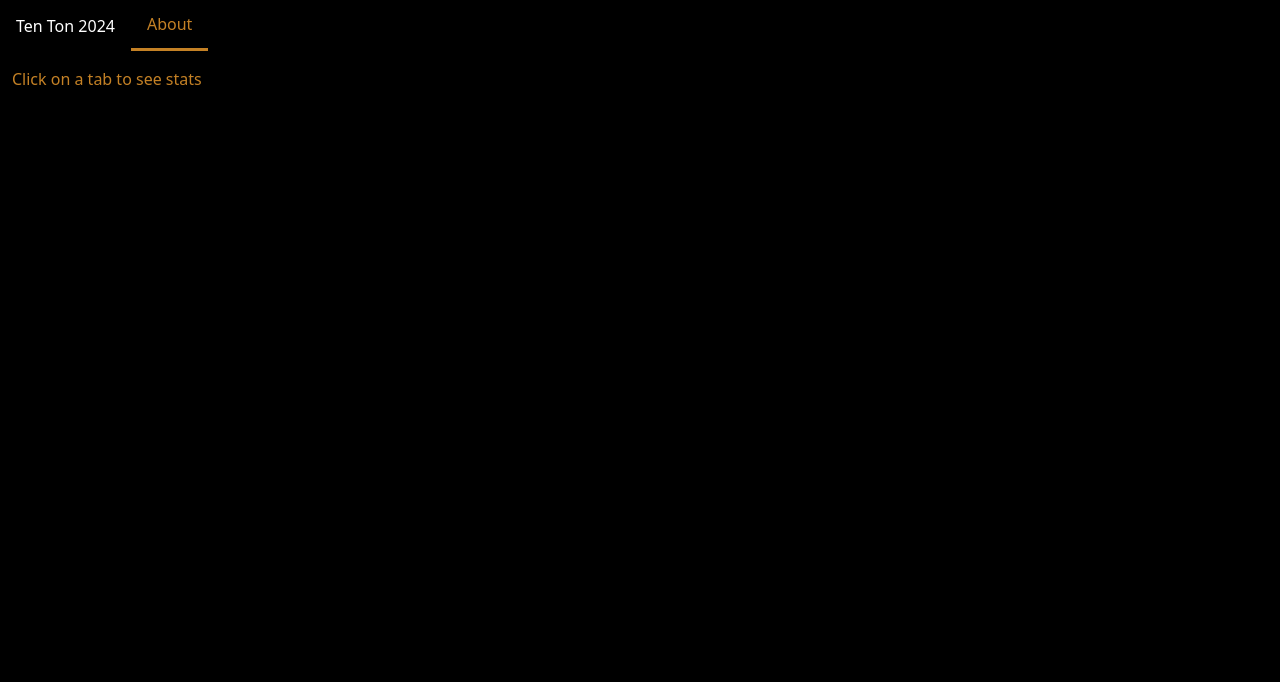
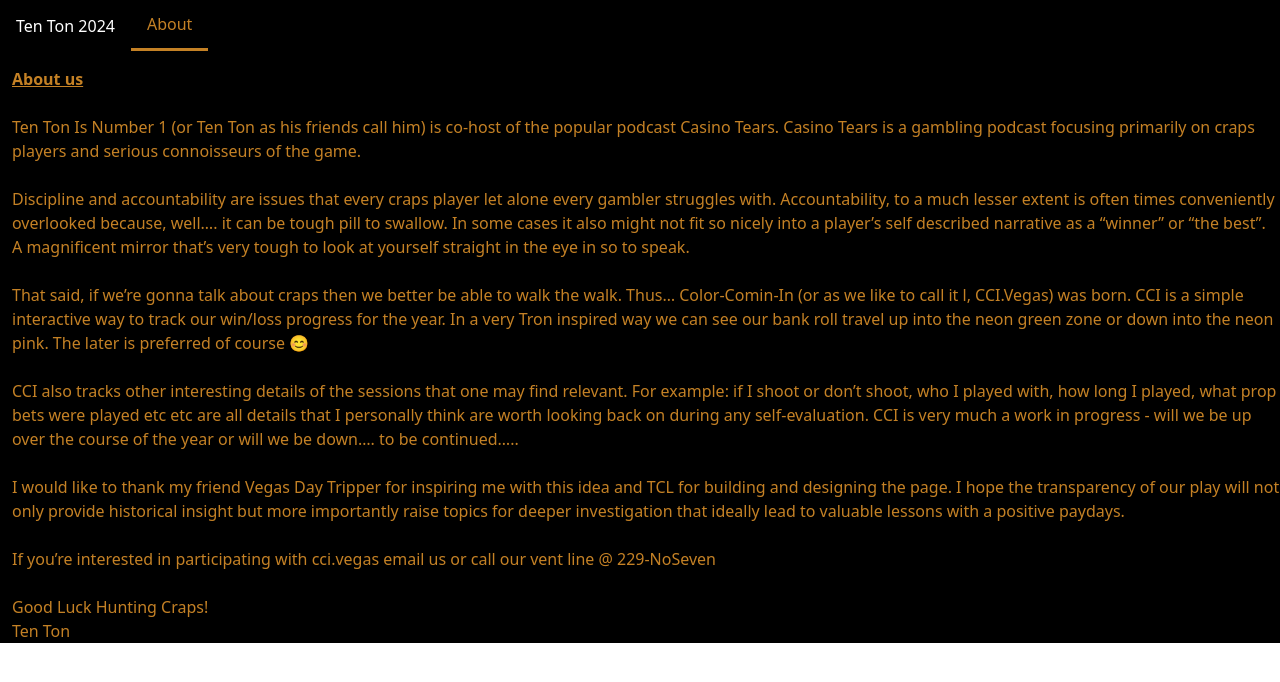
Before and after one commit to TCL735/cci-stats, a React (Create React App) app: page / in a window 1280 px wide. Shown: the top 682 px of the page. Built offline with nearby package versions, Linux system fonts and the light colour scheme.

Commit message:
feat: update colors and add About Us (#10)

```diff
--- a/src/App.tsx
+++ b/src/App.tsx
@@ -44,9 +44,66 @@ export const App = () => {
           activeTab === "About" ? (
             <Tabs.Panel
               value={activeTab}
-              className={`ml-3 pt-4 ${THEME_TEXT_COLOR} h-screen`}
+              className={`ml-3 pt-4 ${THEME_TEXT_COLOR} h-max`}
             >
-              <span>Click on a tab to see stats</span>
+              <div>
+                <h3 className="underline font-extrabold">About us</h3>
+                <br />
+                <p>
+                  Ten Ton Is Number 1 (or Ten Ton as his friends call him) is
+                  co-host of the popular podcast Casino Tears. Casino Tears is a
+                  gambling podcast focusing primarily on craps players and
+                  serious connoisseurs of the game.
+                </p>
+                <br />
+                <p>
+                  Discipline and accountability are issues that every craps
+                  player let alone every gambler struggles with. Accountability,
+                  to a much lesser extent is often times conveniently overlooked
+                  because, well…. it can be tough pill to swallow. In some cases
+                  it also might not fit so nicely into a player’s self described
+                  narrative as a “winner” or “the best”. A magnificent mirror
+                  that’s very tough to look at yourself straight in the eye in
+                  so to speak.
+                </p>
+                <br />
+                <p>
+                  That said, if we’re gonna talk about craps then we better be
+                  able to walk the walk. Thus… Color-Comin-In (or as we like to
+                  call it l, CCI.Vegas) was born. CCI is a simple interactive
+                  way to track our win/loss progress for the year. In a very
+                  Tron inspired way we can see our bank roll travel up into the
+                  neon green zone or down into the neon pink. The later is
+                  preferred of course 😊
+                </p>
+                <br />
+                <p>
+                  CCI also tracks other interesting details of the sessions that
+                  one may find relevant. For example: if I shoot or don’t shoot,
+                  who I played with, how long I played, what prop bets were
+                  played etc etc are all details that I personally think are
+                  worth looking back on during any self-evaluation. CCI is very
+                  much a work in progress - will we be up over the course of the
+                  year or will we be down…. to be continued…..
+                </p>
+                <br />
+                <p>
+                  I would like to thank my friend Vegas Day Tripper for
+                  inspiring me with this idea and TCL for building and designing
+                  the page. I hope the transparency of our play will not only
+                  provide historical insight but more importantly raise topics
+                  for deeper investigation that ideally lead to valuable lessons
+                  with a positive paydays.
+                </p>
+                <br />
+                <p>
+                  If you’re interested in participating with cci.vegas email us
+                  or call our vent line @ 229-NoSeven
+                </p>
+                <br />
+                <p>Good Luck Hunting Craps!</p>
+                <p>Ten Ton</p>
+              </div>
             </Tabs.Panel>
           ) : (
             <Tabs.Panel value={activeTab} className="pt-4">
--- a/src/components/Table.tsx
+++ b/src/components/Table.tsx
@@ -2,6 +2,7 @@ import React, { FC, useContext } from "react";
 import {
   HandleConsecutiveRepeatValueAs,
   NEGATIVE_CURRENCY_TEXT_COLOR,
+  NEUTRAL_TEXT_COLOR,
   POSITIVE_CURRENCY_TEXT_COLOR,
   THEME_TEXT_COLOR,
   TableRowDataType,
@@ -87,7 +88,7 @@ export const TableColumn: FC<TableColumnProps> = ({
       {valuesToPrint.map((value, index) => (
         <div
           key={`${title}-row-${index}`}
-          className={`border-b border-solid border-gray100 last-of-type:border-none h-4 pt-4 pb-10 leading-4 text-ellipsis overflow-hidden ${rowDataColors[index]}`}
+          className={`border-b border-solid border-gray100 last-of-type:border-none h-4 pt-4 pb-14 leading-4 text-ellipsis overflow-hidden ${rowDataColors[index]}`}
         >
           <span className="">{formatter(value)}</span>
         </div>
@@ -129,7 +130,7 @@ export const StatsTableLarge: FC = () => {
   );
 
   return (
-    <div className="grid grid-cols-[minmax(0,_1fr)_minmax(0,_2fr)_minmax(0,_4fr)_minmax(0,_1fr)_minmax(0,_1fr)_minmax(0,_1fr)_minmax(0,_1fr)_minmax(0,_4fr)_minmax(0,_2fr)_minmax(0,_1fr)]">
+    <div className="grid grid-cols-[minmax(0,_2fr)_minmax(0,_1fr)_minmax(0,_2fr)_minmax(0,_2fr)_minmax(0,_2fr)_minmax(0,_2fr)_minmax(0,_2fr)_minmax(0,_1fr)_minmax(0,_2fr)_minmax(0,_4fr)]">
       <TableColumn
         formatter={dateFormatter}
         handleConsecutiveRepeatValueAs="last"
@@ -141,6 +142,14 @@ export const StatsTableLarge: FC = () => {
       />
       <TableColumn
         handleConsecutiveRepeatValueAs="always"
+        title="Program"
+        headerRows={["Total"]}
+        headerRowColors={[""]}
+        rowData={tripPrograms}
+        rowDataColors={locationColors}
+      />
+      <TableColumn
+        handleConsecutiveRepeatValueAs="always"
         title="Location"
         headerRows={[""]}
         headerRowColors={[""]}
@@ -149,7 +158,7 @@ export const StatsTableLarge: FC = () => {
       />
       <TableColumn
         handleConsecutiveRepeatValueAs="always"
-        title="Game Type W/Prop"
+        title="Game Type"
         headerRows={["Total"]}
         headerRowColors={[THEME_TEXT_COLOR]}
         rowData={tripGameTypes}
@@ -196,14 +205,6 @@ export const StatsTableLarge: FC = () => {
       />
       <TableColumn
         handleConsecutiveRepeatValueAs="always"
-        title="Key Takeaways"
-        headerRows={[""]}
-        headerRowColors={[""]}
-        rowData={tripTakeaways}
-        rowDataColors={locationColors}
-      />
-      <TableColumn
-        handleConsecutiveRepeatValueAs="always"
         title="Played With"
         headerRows={[""]}
         headerRowColors={[""]}
@@ -212,10 +213,10 @@ export const StatsTableLarge: FC = () => {
       />
       <TableColumn
         handleConsecutiveRepeatValueAs="always"
-        title="Program"
-        headerRows={["Total"]}
+        title="Key Takeaways"
+        headerRows={[""]}
         headerRowColors={[""]}
-        rowData={tripPrograms}
+        rowData={tripTakeaways}
         rowDataColors={locationColors}
       />
     </div>
@@ -261,12 +262,12 @@ export const StatsTableCompact: FC = () => {
 
   const compactTableDetailRowClassName =
     "flex flex-row justify-start h-auto text-left";
-  const compactTableDetailFieldClassName = "w-[35%] font-bold";
+  const compactTableDetailFieldClassName = `w-[35%] font-bold ${THEME_TEXT_COLOR}`;
   const compactTableDetailDataPointsClassName =
     "flex flex-row justify-start gap-x-3 w-[65%]";
 
   return (
-    <div className={`flex flex-col-reverse ${THEME_TEXT_COLOR}`}>
+    <div className={`flex flex-col-reverse`}>
       {dayTrips.map((dayTrip, tripNumber) => (
         <div
           key={dayTrip[0]}
@@ -278,6 +279,21 @@ export const StatsTableCompact: FC = () => {
               className={`${compactTableDetailDataPointsClassName} ${tripColors[tripNumber]}`}
             >
               {dateFormatter(dayTrip[0])}
+            </span>
+          </div>
+          <div className={compactTableDetailRowClassName}>
+            <span className={compactTableDetailFieldClassName}>Program</span>
+            <span className={compactTableDetailDataPointsClassName}>
+              {dayTrip[1].map((location, index) => (
+                <span
+                  key={`program-${index}`}
+                  className={`${getSessionClassName(
+                    dayTrip[1].length,
+                  )} ${NEUTRAL_TEXT_COLOR}`}
+                >
+                  {getRewardsProgram(location)}
+                </span>
+              ))}
             </span>
           </div>
           <div className={compactTableDetailRowClassName}>
@@ -301,7 +317,9 @@ export const StatsTableCompact: FC = () => {
               {dayTrip[2].map((gameType, index) => (
                 <span
                   key={`gameType-${index}`}
-                  className={getSessionClassName(dayTrip[1].length)}
+                  className={`${getSessionClassName(
+                    dayTrip[1].length,
+                  )} ${NEUTRAL_TEXT_COLOR}`}
                 >
                   {gameType}
                 </span>
@@ -359,9 +377,29 @@ export const StatsTableCompact: FC = () => {
               {dayTrip[5].map((hours, index) => (
                 <span
                   key={`hours-${index}`}
-                  className={getSessionClassName(dayTrip[1].length)}
+                  className={`${getSessionClassName(
+                    dayTrip[1].length,
+                  )} ${NEUTRAL_TEXT_COLOR}`}
                 >
                   {hours}
+                </span>
+              ))}
+            </span>
+          </div>
+
+          <div className={compactTableDetailRowClassName}>
+            <span className={compactTableDetailFieldClassName}>
+              Played With
+            </span>
+            <span className={compactTableDetailDataPointsClassName}>
+              {dayTrip[6].map((playedWith, index) => (
+                <span
+                  key={`playedWith-${index}`}
+                  className={`${getSessionClassName(
+                    dayTrip[1].length,
+                  )} ${NEUTRAL_TEXT_COLOR}`}
+                >
+                  {playedWith}
                 </span>
               ))}
             </span>
@@ -371,40 +409,14 @@ export const StatsTableCompact: FC = () => {
               Key Takeaways
             </span>
             <span className={compactTableDetailDataPointsClassName}>
-              {dayTrip[6].map((takeaways, index) => (
+              {dayTrip[7].map((takeaways, index) => (
                 <span
                   key={`takeaways-${index}`}
-                  className={getSessionClassName(dayTrip[1].length)}
+                  className={`${getSessionClassName(
+                    dayTrip[1].length,
+                  )} ${NEUTRAL_TEXT_COLOR}`}
                 >
                   {takeaways}
-                </span>
-              ))}
-            </span>
-          </div>
-          <div className={compactTableDetailRowClassName}>
-            <span className={compactTableDetailFieldClassName}>
-              Played With
-            </span>
-            <span className={compactTableDetailDataPointsClassName}>
-              {dayTrip[7].map((playedWith, index) => (
-                <span
-                  key={`playedWith-${index}`}
-                  className={getSessionClassName(dayTrip[1].length)}
-                >
-                  {playedWith}
-                </span>
-              ))}
-            </span>
-          </div>
-          <div className={compactTableDetailRowClassName}>
-            <span className={compactTableDetailFieldClassName}>Program</span>
-            <span className={compactTableDetailDataPointsClassName}>
-              {dayTrip[1].map((location, index) => (
-                <span
-                  key={`program-${index}`}
-                  className={getSessionClassName(dayTrip[1].length)}
-                >
-                  {getRewardsProgram(location)}
                 </span>
               ))}
             </span>
--- a/src/types.ts
+++ b/src/types.ts
@@ -5,8 +5,8 @@ export type DayTrip = [
   Array<number>, // Buy In
   Array<number>, // Color Up
   Array<number>, // Session Time (Hours)
+  Array<string>, // Played With
   Array<string>, // Key Takeaways
-  Array<string>, // Played With
 ];
 export type HandleConsecutiveRepeatValueAs = "first" | "last" | "always";
 export type TableRowDataType = string | number;
@@ -50,9 +50,12 @@ export const WYNN = "Wynn";
 export const NEGATIVE_LINE_COLOR_VALUE = "#FF10F0";
 export const POSITIVE_LINE_COLOR = "#39FF14";
 export const THEME_COLOR_VALUE = "#C48125";
+export const NEUTRAL_COLOR_VALUE = "#C5C5C5";
+export const TOOLTIP_COLOR_VALUE = "#3B3B3B";
 
 export const NEGATIVE_CURRENCY_TEXT_COLOR = "text-[#FF10F0]";
 export const POSITIVE_CURRENCY_TEXT_COLOR = "text-[#39FF14]";
 export const THEME_TEXT_COLOR = "text-[#C48125]";
+export const NEUTRAL_TEXT_COLOR = "text-[#C5C5C5]";
 export const THEME_TOOLTIP_COLOR = "bg-[#C48125]";
 export const SELECTED_BORDER_STYLE = "border-b-[0.2rem] border-[#C48125]/100";
```
Also changed, not shown: src/components/StatsTracker.tsx (+5 -2 lines), src/data.ts (+16 -12 lines), src/utils.ts (+13 -9 lines).
